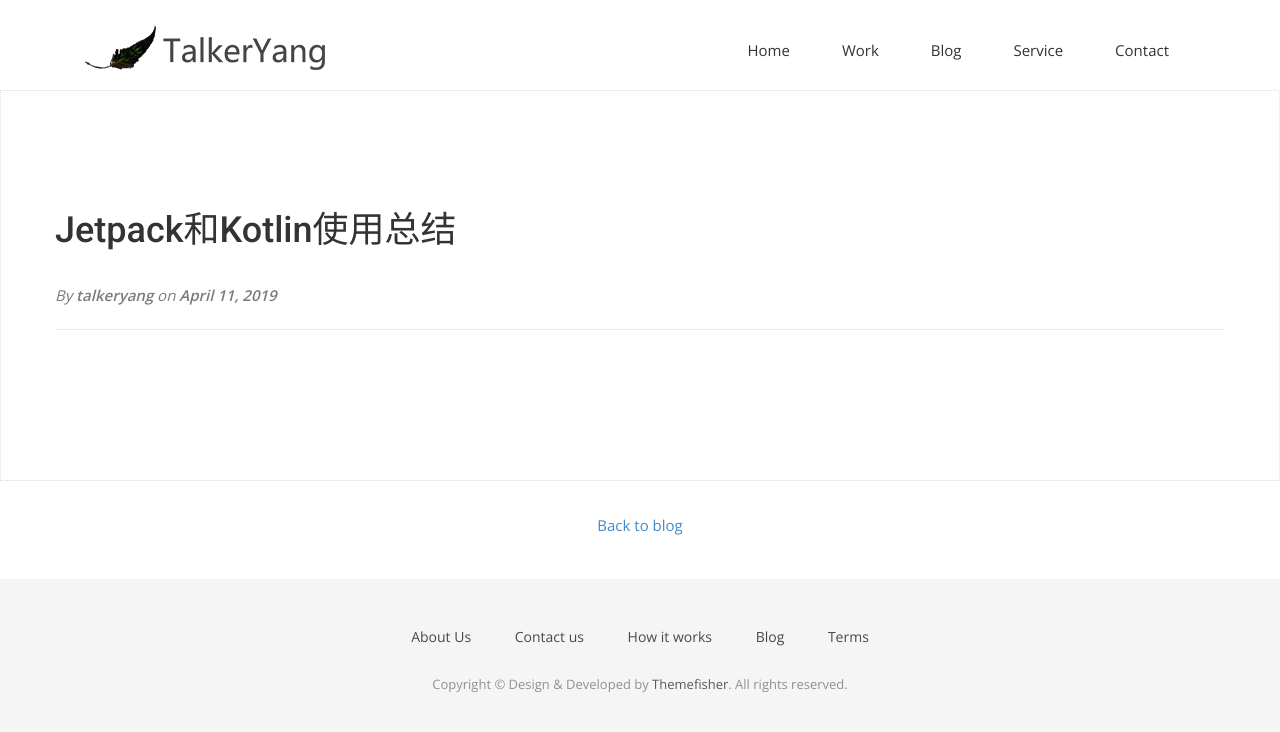
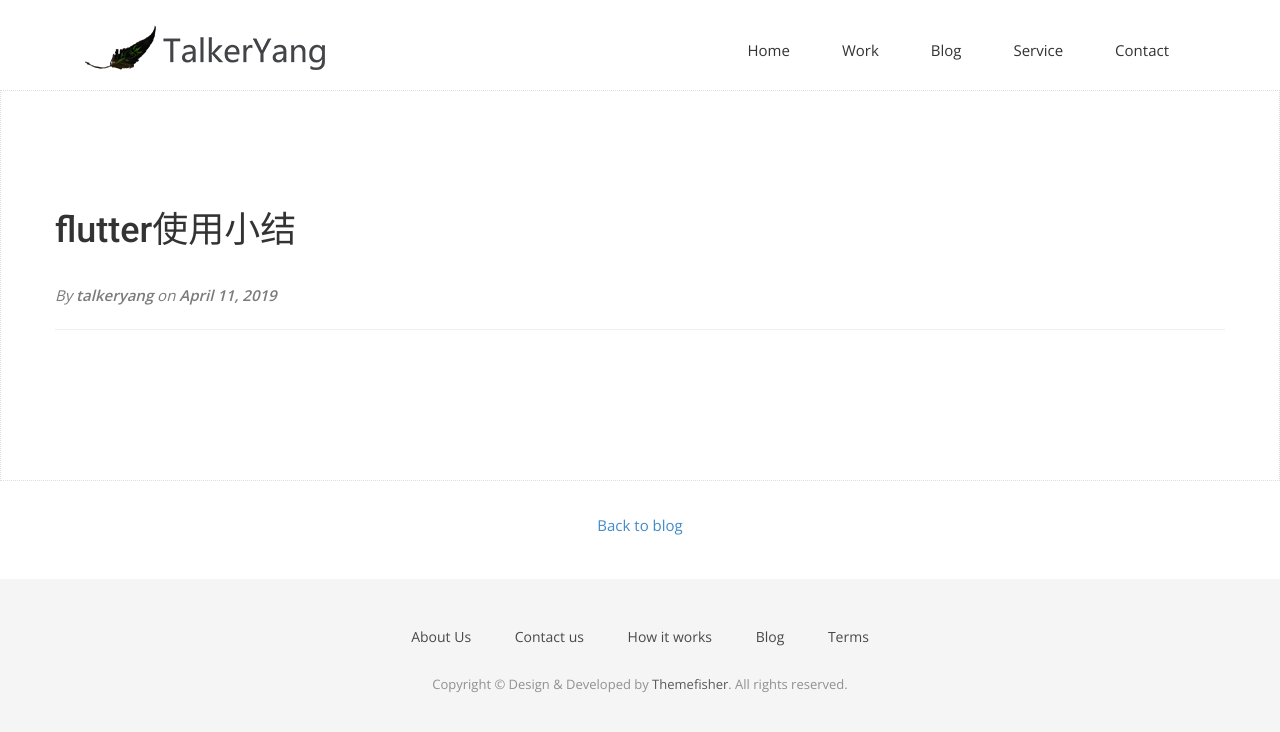
Before and after one commit to laxy-me/laxy-me.github.io, a Jekyll site: the page built from _posts/2019-4-11-flutter使用小结.md, in a window 1280 px wide. Shown: the top 732 px of the page. Built offline with Jekyll 4.4.1, drawn with Linux system fonts in a browser that asks for light colours; nearby versions of some CDN libraries; some web fonts are replaced.

Commit message:
整理文章

```diff
--- a/_posts/2019-4-11-flutter使用小结.md
+++ b/_posts/2019-4-11-flutter使用小结.md
@@ -1,6 +1,6 @@
 ---
 layout: post
-title: "Jetpack和Kotlin使用总结"
+title: "flutter使用小结"
 author: "talkeryang"
 meta: "Springfield"
 ---
```
Also changed, not shown: _posts/2019-1-18-Jetpack和kotlin使用总结.md (+1 -1 lines).
